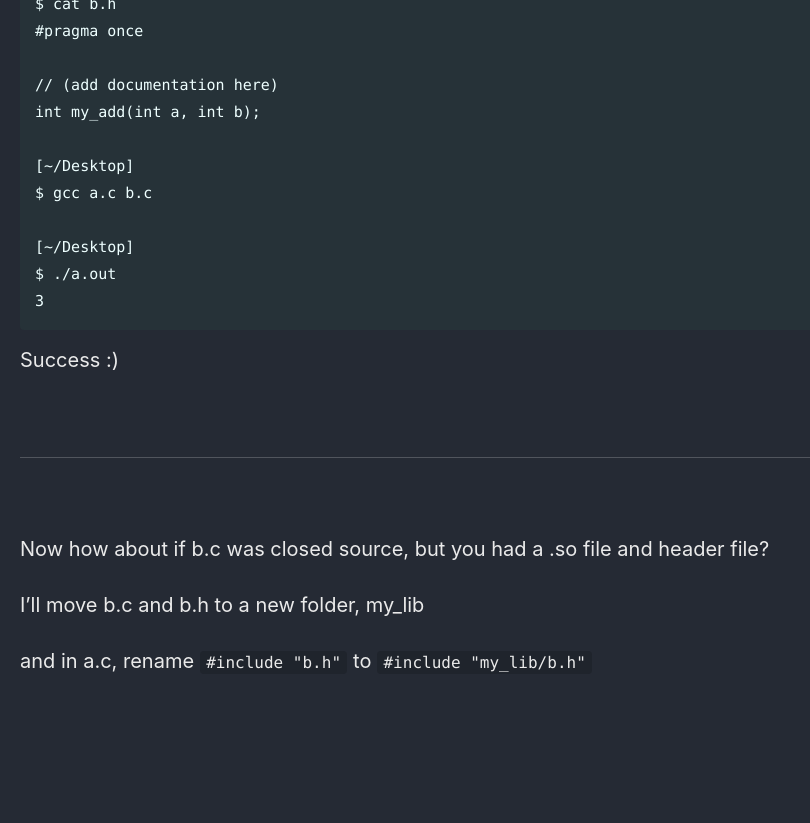
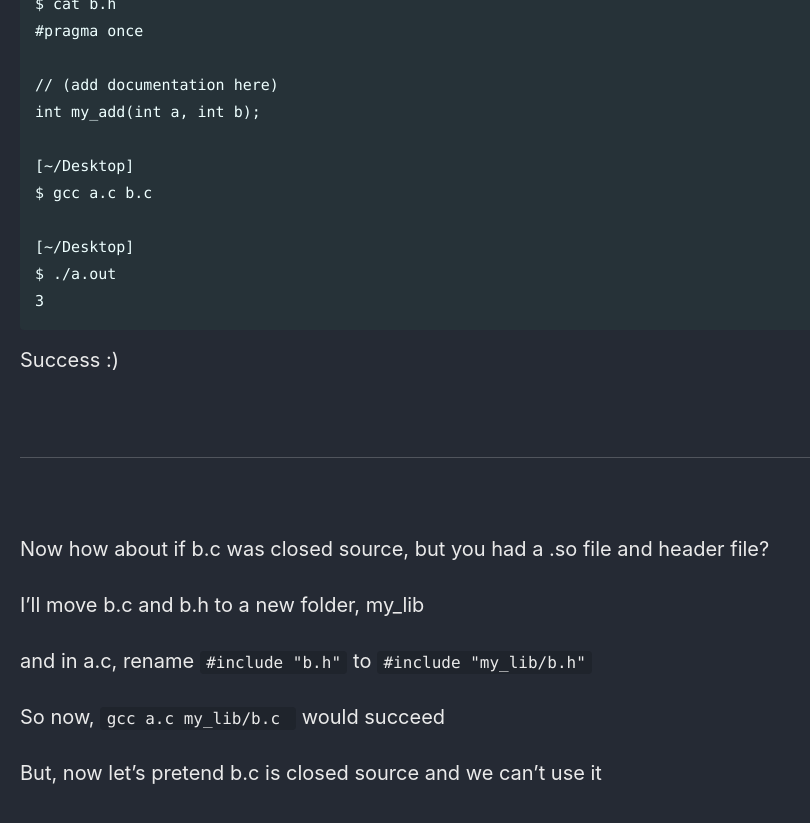
Before and after one commit to Connor-McCartney/Connor-McCartney.github.io, a Jekyll site: the page built from _pages/misc/Cheaderfiles.md, in a window 1280 px wide and 900 px high, scrolled down 1540 px. Shown: the top 823 px of the window, without its empty margins (0-810 px from the left). Built offline with Jekyll 4.4.1, drawn with Linux system fonts in a browser that asks for light colours; cached includes are drawn as plain includes; before the commit the page ends 2272 px from its top, so only the background shows below that.

Commit message:
Update Cheaderfiles.md

```diff
--- a/_pages/misc/Cheaderfiles.md
+++ b/_pages/misc/Cheaderfiles.md
@@ -87,3 +87,9 @@ Now how about if b.c was closed source, but you had a .so file and header file?
 I'll move b.c and b.h to a new folder, my_lib
 
 and in a.c, rename `#include "b.h"` to `#include "my_lib/b.h"`
+
+So now, `gcc a.c my_lib/b.c ` would succeed
+
+But, now let's pretend b.c is closed source and we can't use it
+
+<br>
```
